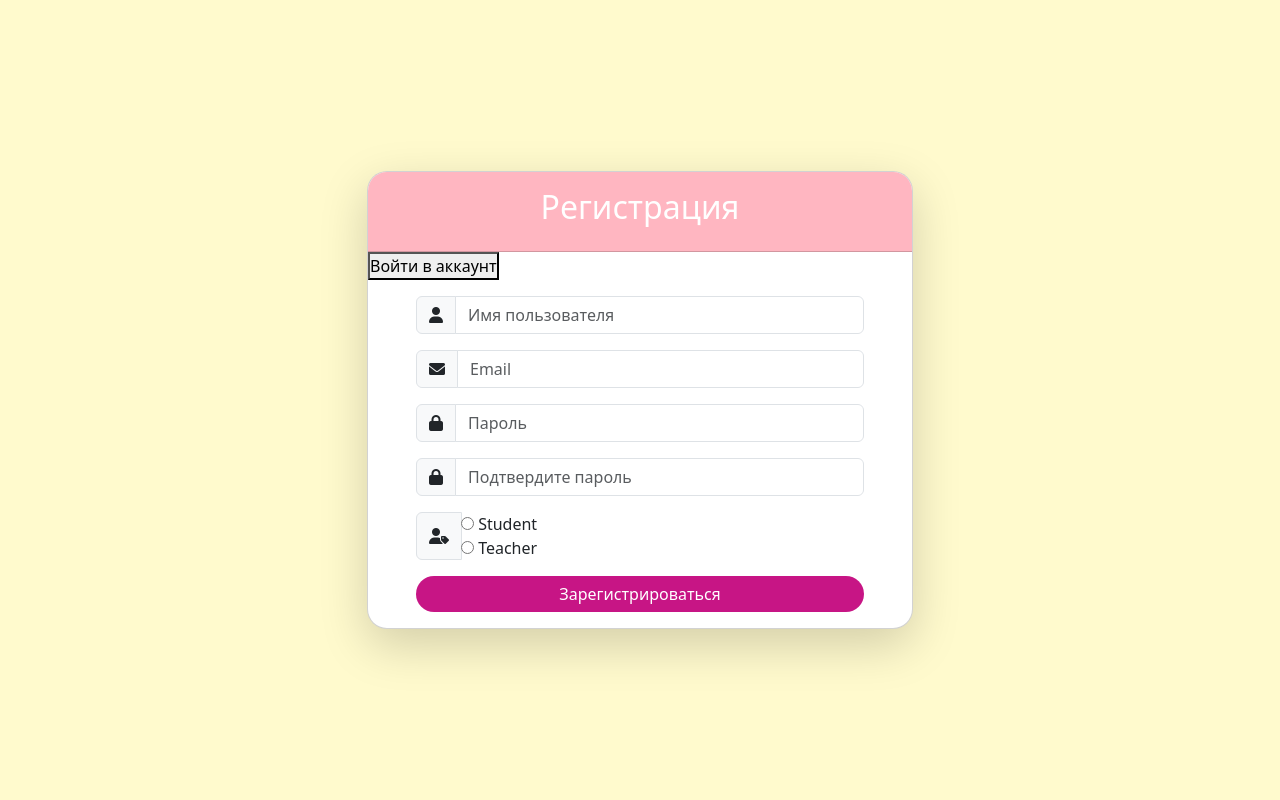
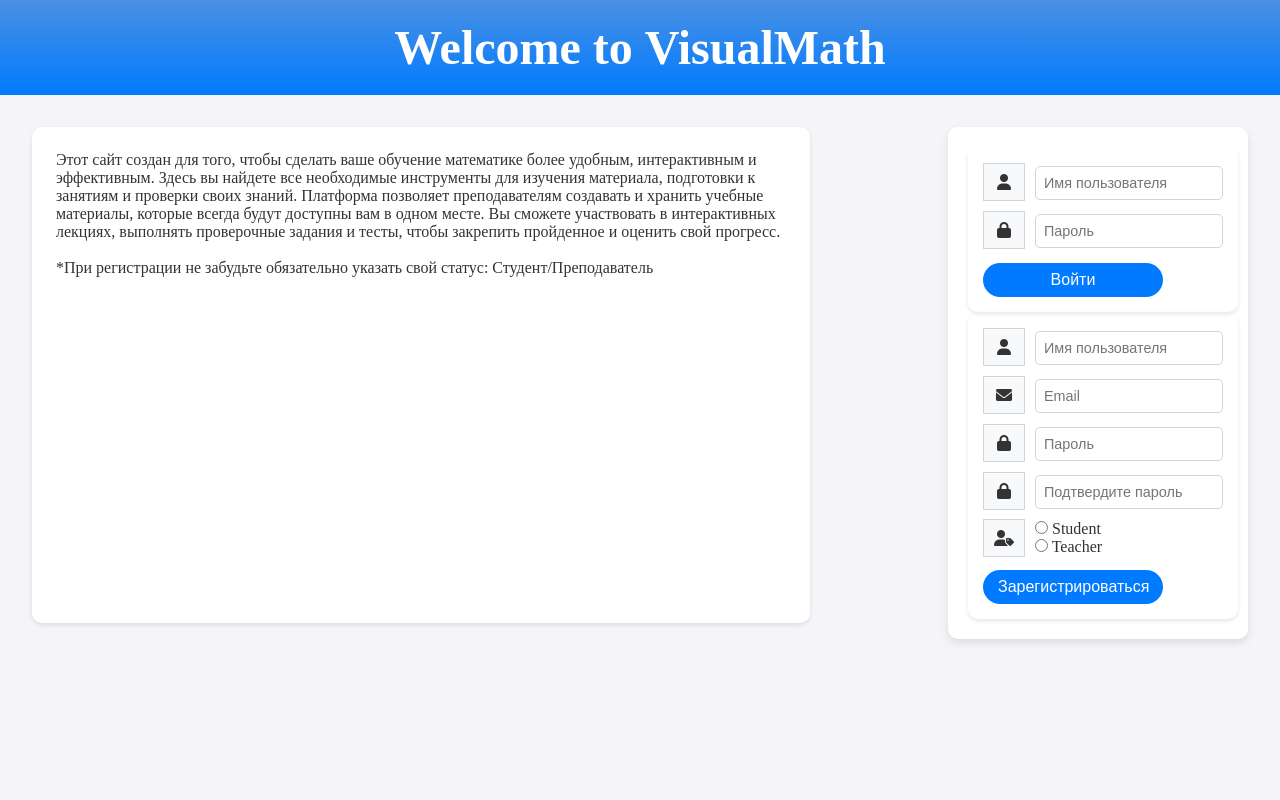
Before and after one commit to cnacibo/visual_math_repository, a Django app: page / in a window 1280 px wide. Run offline with Django 5.2, Linux system fonts and the light colour scheme.

Commit message:
Доблен фронт для страницы register

```diff
--- a/visual_math/apps/users/forms.py
+++ b/visual_math/apps/users/forms.py
@@ -18,3 +18,31 @@ class LoginForm(forms.Form):
     password = forms.CharField(
         widget=forms.PasswordInput(attrs={'placeholder': 'Пароль', 'class': 'form-control'}),
     )
+
+class UpdateProfileForm(forms.ModelForm):
+    email = forms.EmailField(required=True, widget=forms.EmailInput(attrs={
+        'class': 'form-control',
+        'placeholder': 'Введите новый email',
+    }))
+    username = forms.CharField(required=True, widget=forms.TextInput(attrs={
+        'class': 'form-control',
+        'placeholder': 'Введите новое имя пользователя',
+    }))
+
+    class Meta:
+        model = User
+        fields = ['username', 'email']
+
+class UpdatePasswordForm(PasswordChangeForm):
+    old_password = forms.CharField(
+        required=True,
+        widget=forms.PasswordInput(attrs={'class': 'form-control', 'placeholder': 'Старый пароль'}),
+    )
+    new_password1 = forms.CharField(
+        required=True,
+        widget=forms.PasswordInput(attrs={'class': 'form-control', 'placeholder': 'Новый пароль'}),
+    )
+    new_password2 = forms.CharField(
+        required=True,
+        widget=forms.PasswordInput(attrs={'class': 'form-control', 'placeholder': 'Подтвердите новый пароль'}),
+    )
--- a/visual_math/apps/users/templates/users/register.html
+++ b/visual_math/apps/users/templates/users/register.html
@@ -5,32 +5,78 @@
     <meta charset="UTF-8">
     <meta name="viewport" content="width=device-width, initial-scale=1.0">
     <title>Регистрация</title>
-    <!-- Подключение Bootstrap -->
-    <link href="https://cdn.jsdelivr.net/npm/bootstrap@5.3.0-alpha1/dist/css/bootstrap.min.css" rel="stylesheet">
     <!-- Подключение Font Awesome -->
     <link href="https://cdnjs.cloudflare.com/ajax/libs/font-awesome/6.0.0-beta3/css/all.min.css" rel="stylesheet">
     <!-- Подключение Animate.css -->
     <link href="https://cdnjs.cloudflare.com/ajax/libs/animate.css/4.1.1/animate.min.css" rel="stylesheet">
     <!-- Подключение кастомного CSS -->
     <link href="{% static 'css/styles.css' %}" rel="stylesheet">
+    <script src="{% static 'js/register.js' %}" defer></script>
     <link rel="icon" type="image/x-icon" href="{% static 'images/icon.png' %}">
 </head>
 <body>
+<header>
+    <h1>
+    <span>Welcome</span>
+    <span>to</span>
+    <span>VisualMath</span>
+    </h1>
+</header>
+
+<main>
+    <article class="text">
+        <section>
+            <p id="introduction-text"></p>
+            </br>
+            <p id="footer"></p>
+        </section>
+    </article>
+
     <div class="container">
-        <div class="row justify-content-center align-items-center" style="height: 100vh;">
-            <div class="col-md-6">
-                <div class="card shadow-lg animate__animated animate__fadeIn">
-                    <div class="card-header custom-header text-center py-3 ">
-                        <h2>Регистрация</h2>
+        <div class = "forms">
+            <!-- Тело карточки -->
+            <div class="login-box card-body">
+                <!-- Форма входа -->
+                <form method="POST" class="mt-4">
+                    {% csrf_token %}
+                    <!-- Поле для имени пользователя -->
+                    <div class="input-group mb-3">
+                        <span class="input-group-text"><i class="fas fa-user"></i></span>
+                        <input type="text" name="username"
+                               class="form-control {{ log_form.username.errors|yesno:'is-invalid,' }}"
+                               placeholder="Имя пользователя"
+                               value="{{ log_form.username.value|default:'' }}">
+                        {% if form.username.errors %}
+                            <div class="invalid-feedback">
+                                {{ log_form.username.errors|striptags }}
                             </div>
-                    <a href = "{% url 'login' %}"><button>Войти в аккаунт</button></a>
-                    <div class="card-body px-5">
+                        {% endif %}
+                    </div>
+
+                    <!-- Поле для пароля -->
+                    <div class="input-group mb-3">
+                        <span class="input-group-text"><i class="fas fa-lock"></i></span>
+                        <input type="password" name="password"
+                               class="form-control {{ log_form.password.errors|yesno:'is-invalid,' }}"
+                               placeholder="Пароль"
+                               value="{{ log_form.password.value|default:'' }}">
+                        {% if log_form.password.errors %}
+                            <div class="invalid-feedback">
+                                {{ log_form.password.errors|striptags }}
+                            </div>
+                        {% endif %}
+                    </div>
+                    <!-- Кнопка отправки -->
+                    <button type="submit" class="send reg" name="login">Войти</button>
+                </form>
+            </div>
+
+            <div class="signup-box card-body">
                  <form method="POST">
                      {% csrf_token %}
                      <div class="input-group mb-3">
                          <span class="input-group-text"><i class="fas fa-user"></i></span>
                          <input type="text" name="username" class="form-control" placeholder="Имя пользователя">
-
                      </div>
                      <div class="input-group mb-3">
                          <span class="input-group-text"><i class="fas fa-envelope"></i></span>
@@ -46,16 +92,14 @@
                      </div>
                         <div class="input-group mb-3">
                             <span class="input-group-text"><i class="fas fa-user-tag"></i></span>
-                                {{ form.role }}  <!-- Добавляем поле для выбора роли -->
+                           {{ reg_form.role }}  <!-- Добавляем поле для выбора роли -->
                         </div>
-                            <button type="submit" class="btn btn-primary w-100">Зарегистрироваться</button>
+                     <button type="submit" class="send reg" name='register'>Зарегистрироваться</button>
                  </form>
             </div>
         </div>
     </div>
-        </div>
-    </div>
-    <!-- Подключение Bootstrap JS -->
+</main>
 <script src="https://cdn.jsdelivr.net/npm/bootstrap@5.3.0-alpha1/dist/js/bootstrap.bundle.min.js"></script>
 </body>
 </html>
--- a/visual_math/apps/users/urls.py
+++ b/visual_math/apps/users/urls.py
@@ -8,5 +8,7 @@ urlpatterns = [
     path('logout/', views.logout_view, name='logout'),  # Путь для выхода
     path('delete-user/', views.delete_user_confirmed, name='delete_user_confirmed'),
     path('logout-user/', views.logout_confirmed, name='logout_confirmed'),
-    path('login/', views.login_view, name='login'),
+    # path('login/', views.login_view, name='login'),
+    path('update-profile/', views.update_profile, name='update_profile'),
+    path('update-password/', views.update_password, name='update_password'),
 ]
--- a/visual_math/apps/users/views.py
+++ b/visual_math/apps/users/views.py
@@ -5,17 +5,35 @@ from django.contrib.auth.forms import AuthenticationForm
 from .forms import CustomUserCreationForm
 from .forms import LoginForm
 from django.contrib.auth.decorators import login_required
+from .forms import UpdateProfileForm, UpdatePasswordForm
+from django.contrib import messages
 
 def register(request):
     if request.method == 'POST':
-        form = CustomUserCreationForm(request.POST)
-        if form.is_valid():
-            user = form.save()
-            login(request, user)  # Авторизуем пользователя сразу после регистрации
-            return redirect('home')  # Перенаправляем на главную страницу
+        if 'register' in request.POST:
+            reg_form = CustomUserCreationForm(request.POST)
+            if reg_form.is_valid():
+                user = reg_form.save()
+                login(request, user)  # Авторизуем пользователя сразу после регистрации
+                return redirect('home')  # Перенаправляем на главную страницу
+        elif 'login' in request.POST:
+            log_form = LoginForm(request.POST)
+            if log_form.is_valid():
+                username = log_form.cleaned_data['username']
+                password = log_form.cleaned_data['password']
+                user = authenticate(request, username=username, password=password)
+                if user is not None:
+                    login(request, user)
+                    return redirect('home')
+                else:
+                    log_form.add_error(None, 'Неправильное имя пользователя или пароль')
     else:
-        form = CustomUserCreationForm()
-    return render(request, 'users/register.html', {'form': form})
+        reg_form = CustomUserCreationForm()
+        log_form = LoginForm()
+    return render(request, 'users/register.html', {
+        'reg_form': reg_form,
+        'log_form': log_form
+    })
 
 @login_required
 def home(request):
@@ -45,19 +63,48 @@ def logout_confirmed(request):
     logout(request)  # Выход из аккаунта
     return redirect('register')  # Перенаправляем на страницу регистрации
 
-def login_view(request):
+# def login_view(request):
+#     if request.method == 'POST':
+#         form = LoginForm(request.POST)
+#         if form.is_valid():
+#             username = form.cleaned_data['username']
+#             password = form.cleaned_data['password']
+#             user = authenticate(request, username=username, password=password)
+#             if user is not None:
+#                 login(request, user)
+#                 return redirect('home')
+#             else:
+#                 form.add_error(None, 'Неправильное имя пользователя или пароль')
+#     else:
+#         form = LoginForm()
+#
+#     return render(request, 'users/register.html', {'form': form})
+
+@login_required
+def update_profile(request):
     if request.method == 'POST':
-        form = LoginForm(request.POST)
+        form = UpdateProfileForm(request.POST, instance=request.user)
         if form.is_valid():
-            username = form.cleaned_data['username']
-            password = form.cleaned_data['password']
-            user = authenticate(request, username=username, password=password)
-            if user is not None:
-                login(request, user)
-                return redirect('home')  # Замените 'home' на имя вашей домашней страницы
-            else:
-                form.add_error(None, 'Неправильное имя пользователя или пароль')
+            form.save()
+            messages.success(request, 'Ваш профиль успешно обновлен!')
+            return redirect('home')
     else:
-        form = LoginForm()
+        form = UpdateProfileForm(instance=request.user)
 
-    return render(request, 'users/login.html', {'form': form})
+    return render(request, 'users/update_profile.html', {'form': form})
+
+@login_required
+def update_password(request):
+    if request.method == 'POST':
+        form = UpdatePasswordForm(user=request.user, data=request.POST)
+        if form.is_valid():
+            user = form.save()
+            update_session_auth_hash(request, user)  # Чтобы пользователь не был разлогинен
+            messages.success(request, 'Пароль успешно изменен!')
+            return redirect('home')
+        else:
+            messages.error(request, 'Пожалуйста, исправьте ошибки ниже.')
+    else:
+        form = UpdatePasswordForm(user=request.user)
+
+    return render(request, 'users/update_password.html', {'form': form})
--- a/visual_math/visual_math_project/static/css/styles.css
+++ b/visual_math/visual_math_project/static/css/styles.css
@@ -1,100 +1,175 @@
-body {
-    background-color: lemonchiffon; /* Светлый фон #FFC0CB */
+* {
+    padding: 0;
+    margin: 0;
+}
+header h1 {
+    font-family: "Montserrat Medium", serif;
+    text-align: center;
+    font-size: 3rem;
+    color: white;
+    background: linear-gradient(to bottom, #4a90e2, #007bff);
+    padding: 20px 0;
+    margin: 0;
+    transform: scale(0.94);
+    animation: scale 1s forwards cubic-bezier(0.5, 1, 0.89, 1);
+}
+ /* header animation */
+@keyframes scale {
+    100% {
+        transform: scale(1);
+    }
 }
 
-.card {
-    border-radius: 20px !important; /* Закругленные углы */
-    overflow: hidden;
+span {
+    display: inline-block;
+    opacity: 0;
+}
+span:nth-child(1) {
+    animation: fade-in 0.8 0.2s forwards cubic-bezier(0.11, 0, 0.5, 0);
+}
+span:nth-child(2) {
+    animation: fade-in 0.8 0.35s forwards cubic-bezier(0.11, 0, 0.5, 0);
+}
+span:nth-child(3) {
+    animation: fade-in 0.8 0.45s forwards cubic-bezier(0.11, 0, 0.5, 0);
+}
+@keyframes fade-in {
+    100% {
+        opacity: 7;
+    }
+}
+body {
+    background: #f4f4f9;
+    color: #333;
+}
+main {
+    display: flex;
+    justify-content: space-between;
+    padding: 2rem;
 }
 
-.btn-primary {
-    background-color: #C71585;
-    border: none;
-    border-radius: 20px;
+article {
+    margin-bottom: 1rem;
+    padding: 1.5rem;
+    background: white;
+    box-shadow: 0 2px 4px rgba(0, 0, 0, 0.1);
+}
+article, .container{
+    border-radius: 10px;
+}
+section {
+    margin-bottom: 1.5rem;
+}
+.text {
+    width: 60%;
 }
 
-.btn-primary:hover {
-    background-color: #00008B;
+/* table opportunities */
+table {
+    width: 100%;
+    border-collapse: collapse; /* отображение смежных ячеек */
+    margin: 20px 0;
 }
 
-
-.custom-header {
-    background-color: lightpink; /* Цвет фона cornflowerblue */
-    color: #ffffff; /* Цвет текста */
+th, td {
+    text-align: left;
+    padding: 10px;
+    border-bottom: 1px solid #ddd;
+}
+th {
+    background-color: #007bff;
+    color:white
+}
+tr:hover {
+    background-color: #f1f1f1;
 }
 
-aside{
-    float: left;
-    width: 20%;
-    background-color: #FFE4E1;
-    padding: 2.5%;
-    height: 100vh;
-    border-right: 5px solid #B0C4DE;
+/*for mobile phones*/
+@media (max-width: 768px) {
+    main {
+        flex-direction: column;
+    }
 }
 
-.sidebar h3 {
-    margin-top: 10px;
-    margin-bottom: 10px;
-    font-size: 28px;
-    text-align: center;
-    color: #C71585;
-}
-.sidebar p{
-    margin-top: 5px;
-    margin-left: 10px;
-    text-align: left;
-    color: indigo;
+/* form sign up and input */
+.container {
+    width: 30%;
+    margin: 0 0;
+    max-width: 300px;
+    background: #ffffff;
+    box-shadow: 0 4px 8px rgba(0, 0, 0, 0.1);
+    overflow: hidden;
+    position: relative;
 }
 
-* {
-    margin: 0;
-    padding: 0;
-    box-sizing: border-box;
+.send {
+    width: 30%;
+    margin-top: 5px;
+    background-color: #007bff;
+    color: white;
+    border: none;
+    border-radius: 25px;
+    padding: 8px 15px;
+    font-size: 1rem;
+    cursor: pointer;
+    transition: all 0.3s ease;
 }
-main h1{
-    margin-top: 10px;
-    text-align: center;
-    color: #C71585;
+.reg {
+    width: 75%;
 }
-main {
-    padding: 20px;
+.send:hover {
+    background-color: #0056b3;
 }
 
-.btn-logout{
-    background-color: #C71585; /* Цвет фона */
-    color: white; /* Цвет текста */
-    border: none; /* Без границы */
-    border-radius: 20px; /* Закругленные углы */
-    padding: 10px 20px; /* Отступы внутри кнопки: сверху/снизу 10px, слева/справа 20px */
-    font-size: 12px; /* Размер шрифта */
-    cursor: pointer; /* Курсор при наведении */
-    transition: transform .1s ease;
-    float: right;
-    position: absolute; /* Фиксированное позиционирование */
-    left: 10px; /* Отступ слева */
-    bottom: 20px; /* Отступ снизу */
-    white-space: nowrap;
+.card-body {
+    border-radius: 10px;
+    box-shadow: 0 2px 4px rgba(0, 0, 0, 0.1);
+    padding: 15px;
+    width: 100%;
 }
 
-.btn-logout:hover{
-    transform: scale(1.05);
-}
-.btn-delete{
-    background-color: #C71585; /* Цвет фона */
-    color: white; /* Цвет текста */
-    border: none; /* Без границы */
-    border-radius: 20px; /* Закругленные углы */
-    padding: 10px 20px; /* Отступы внутри кнопки: сверху/снизу 10px, слева/справа 20px */
-    font-size: 12px; /* Размер шрифта */
-    cursor: pointer; /* Курсор при наведении */
-    transition: transform .1s ease;
-    float: right;
-    position: absolute; /* Фиксированное позиционирование */
-    left: 180px; /* Отступ слева */
-    bottom: 20px; /* Отступ снизу */
-    white-space: nowrap;
+.login-box, .signup-box {
+    width: 80%; /* Контейнеры форм занимают всю ширину */
 }
 
-.btn-delete:hover{
-    transform: scale(1.05);
+.forms {
+    /*display: flex;*/
+    width: 100%;
+    padding: 20px;
+    transition: all 0.3s ease;
 }
+.input-group {
+    display: flex;
+    align-items: center; /* Выравниваем элементы по вертикали */
+    margin-bottom: 8px; /* Отступ между группами ввода */
+}
+.input-group-text {
+    padding: 10px; /* Отступы для иконки */
+    background-color: #f8f9fa; /* Фон для иконки */
+    border: 1px solid #ced4da; /* Граница для иконки */
+    margin-right: 10px;
+    width: 20px;
+    text-align: center;
+
+    /* на всякий случай но вроде и без этого работает*/
+    display: flex; /* Используем flexbox для центровки иконки */
+    justify-content: center; /* Горизонтальная центровка */
+    align-items: center; /* Вертикальная центровка */
+    /* на всякий случай но вроде и без этого работает*/
+}
+
+input.form-control {
+    flex: 1;
+    padding: 8px;
+    font-size: 0.9rem;
+    border: 1px solid #ced4da;
+    width: 70%;
+    margin: 4px 0 2px auto;
+    border-radius: 5px;
+}
+
+input.form-control:focus {
+    outline: none;
+    border-color: #007bff;
+    box-shadow: 0 0 5px rgba(0, 123, 255, 0.5);
+}
--- /dev/null
+++ b/visual_math/visual_math_project/static/js/register.js
@@ -0,0 +1,43 @@
+const introduction = "Этот сайт создан для того, чтобы сделать ваше обучение математике " +
+    "более удобным, интерактивным и эффективным. Здесь вы найдете все необходимые инструменты для" +
+    " изучения материала, подготовки к занятиям и проверки своих знаний. Платформа позволяет преподавателям " +
+    "создавать и хранить учебные материалы, которые всегда будут доступны вам в одном месте. " +
+    "Вы сможете участвовать в интерактивных лекциях, выполнять проверочные задания и тесты, чтобы " +
+    "закрепить пройденное и оценить свой прогресс.";
+
+const footer = "*При регистрации не забудьте обязательно указать свой статус: Студент/Преподаватель"
+
+document.getElementById("introduction-text").textContent = introduction;
+document.getElementById("footer").textContent = footer;
+
+
+
+// Registration
+let signup = document.querySelector(".signup");
+let login = document.querySelector(".login");
+let slider = document.querySelector(".slider");
+let formSection = document.querySelector(".forms");
+
+signup.addEventListener("click", () => {
+    slider.style.transform = 'translateX(100%)';
+    formSection.style.transform = 'translateX(-50%)';
+});
+
+login.addEventListener("click", () => {
+    slider.style.transform = 'translateX(0)';
+    formSection.style.transform = 'translateX(0)';
+});
+
+
+document.querySelector('.signup-box').addEventListener('submit', function (e) {
+    e.preventDefault();
+    const userType = document.querySelector('select[name="role"]').value;
+
+    if (userType === 'student') {
+        window.location.href = 'StudentHome.html';
+    } else if (userType === 'teacher') {
+        window.location.href = 'TeacherHome.html';
+    } else {
+        alert('Пожалуйста, выберите ваш статус!');
+    }
+});
```
Also changed, not shown: visual_math/apps/users/templates/users/update_password.html (added, +19 -0 lines), visual_math/apps/users/templates/users/update_profile.html (added, +19 -0 lines). Lines whose indentation alone changed are shown as unchanged.
